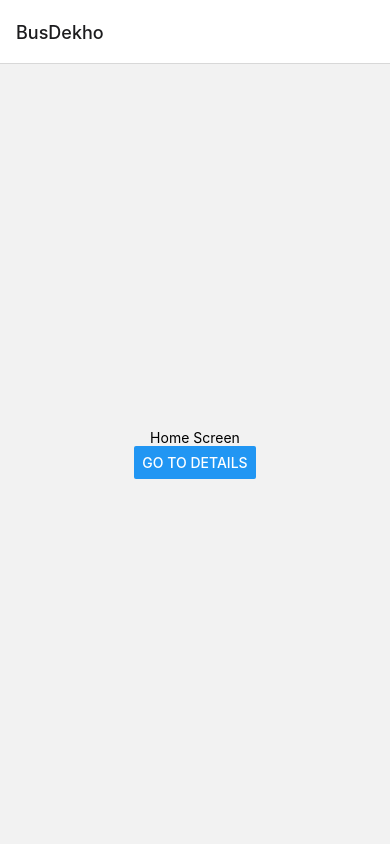
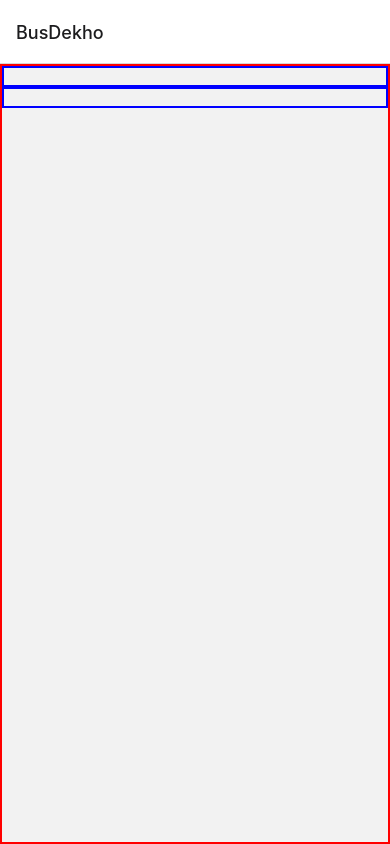
Before and after one commit to muditchoudhary/Bus-Dekho, a React Native app: screen / in a window 390 px wide. Built offline with nearby package versions, Linux system fonts and the light colour scheme.

Commit message:
Add input fields

```diff
--- a/App.js
+++ b/App.js
@@ -1,8 +1,9 @@
 // In App.js in a new project
-import * as React from 'react';
-import { Button, View, Text } from 'react-native';
-import { NavigationContainer } from '@react-navigation/native';
-import { createNativeStackNavigator } from '@react-navigation/native-stack';
+import * as React from "react";
+import { Button, View, Text, StyleSheet, TextInput } from "react-native";
+import { NavigationContainer } from "@react-navigation/native";
+import { createNativeStackNavigator } from "@react-navigation/native-stack";
+import  {useState} from 'react';
 
 function DetailsScreen() {
   return (
@@ -13,13 +14,25 @@ function DetailsScreen() {
 }
 
 function HomeScreen({ navigation }) {
+    const [currentLocation, setcurrentLocation] = useState("");
+    const [destinationLocation, setdestinationLocation] = useState("");
+
   return (
-      <View style={{ flex: 1, alignItems: 'center', justifyContent: 'center' }}>
-        <Text>Home Screen</Text>
-        <Button
-          title="Go to Details"
-          onPress={() => navigation.navigate('Details')}
-        />
+    <View style={styles.mainContainer}>
+      <View styeles={styles.inputContainer}>
+      <TextInput
+        style={styles.input}
+        onChangeText={(text) => {
+            setcurrentLocation(text)
+        }}
+        value={currentLocation} />
+        <TextInput
+        style={styles.input}
+        onChangeText={(text) => {
+            setdestinationLocation(text)
+        }}
+        value={destinationLocation} />
+      </View>
     </View>
   );
 }
@@ -30,11 +43,34 @@ function App() {
   return (
     <NavigationContainer>
       <Stack.Navigator initialRouteName="Home">
-          <Stack.Screen name="Home" component={HomeScreen} options={{ title: 'BusDekho' }} />
+        <Stack.Screen
+          name="Home"
+          component={HomeScreen}
+          options={{ title: "BusDekho" }}
+        />
         <Stack.Screen name="Details" component={DetailsScreen} />
       </Stack.Navigator>
     </NavigationContainer>
   );
 }
 
+const styles = StyleSheet.create({
+  mainContainer: {
+    flex: 1,
+    borderWidth: 2,
+    borderColor: "red",
+  },
+  inputContainer: {
+    display: "flex",
+    flexDirection: "column",
+    alignItems: "center",
+    borderWidth: 2,
+    borderColor: "green",
+  },
+  input: {
+    width: "100%",
+    borderWidth: 2,
+    borderColor: "blue"
+  }
+});
 export default App;
```
Lines whose indentation alone changed are shown as unchanged.
